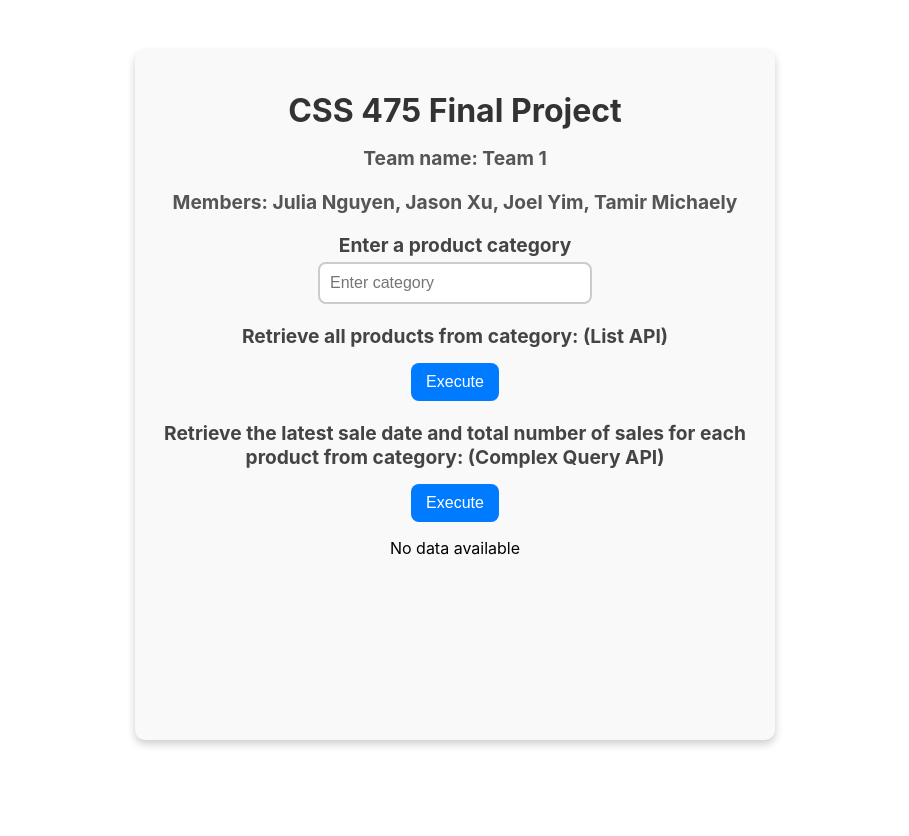
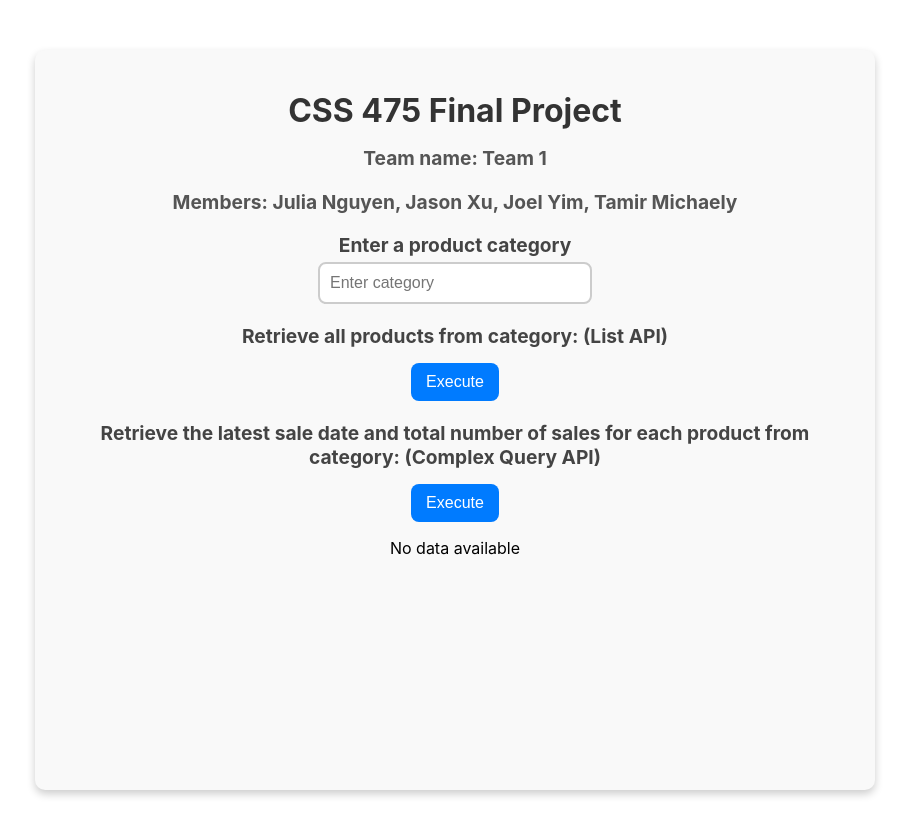
Before and after one commit to tamirmic/DatabasesFinalProject, a React (Create React App) app: page / in a window 1280 px wide. Shown: the top 836 px of the page, without its empty margins (185-1094 px from the left). Before the commit the page ends 800 px from the top, so only its background shows below. Built offline with nearby package versions, Linux system fonts and the light colour scheme.

Commit message:
updated container css

```diff
--- a/src/App.css
+++ b/src/App.css
@@ -1,13 +1,13 @@
 /* Center content and improve spacing */
 .container {
   text-align: center;
-  max-width: 600px;
+  max-width: 800px;
   margin: 50px auto;
   padding: 20px;
   background: #f9f9f9;
   border-radius: 10px;
   box-shadow: 0 4px 8px rgba(0, 0, 0, 0.2);
-  height: 650px;
+  height: 700px;
 }
 
 /* Style the header */
```
Also changed, not shown: database/dbfinal.txt.
